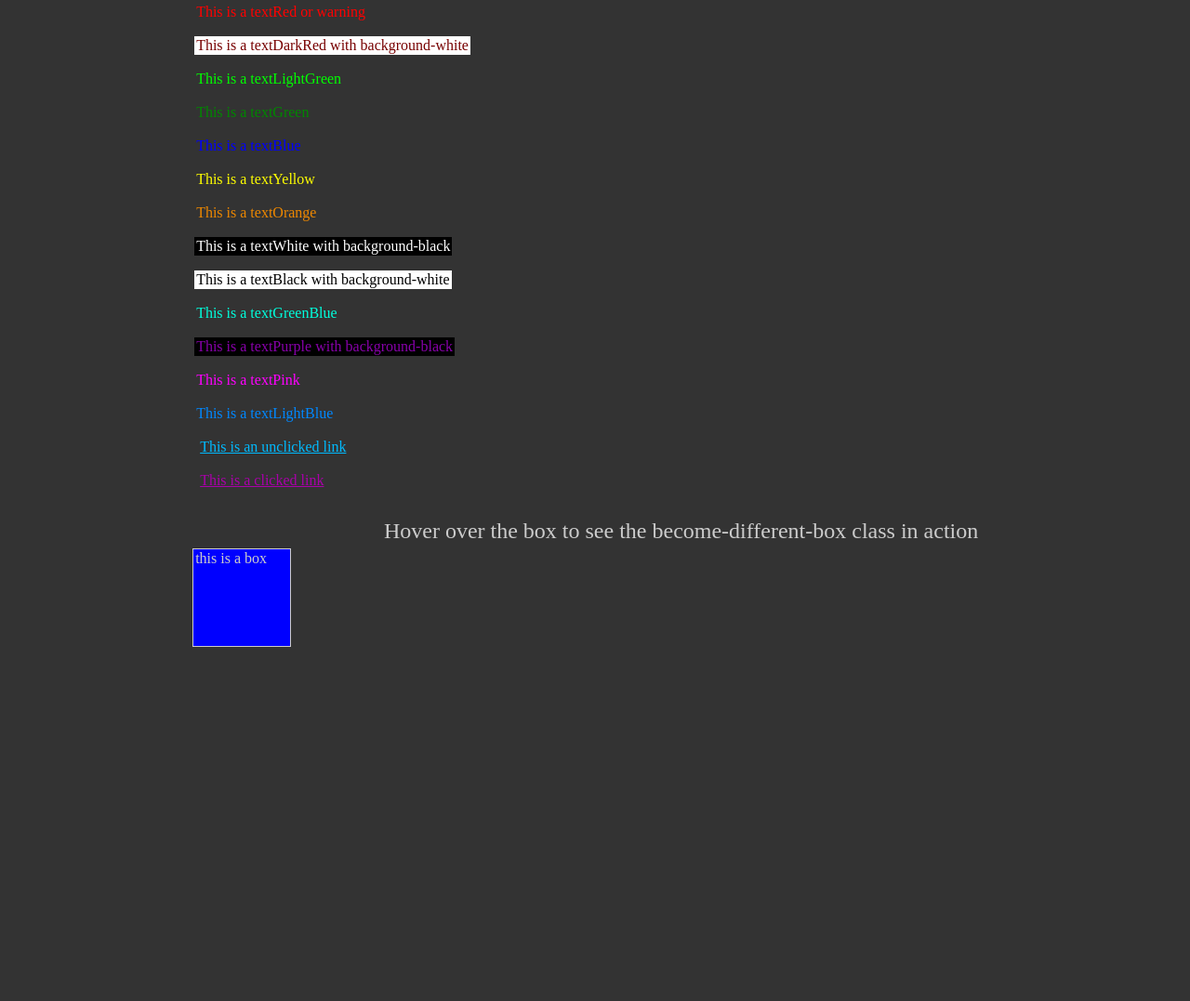
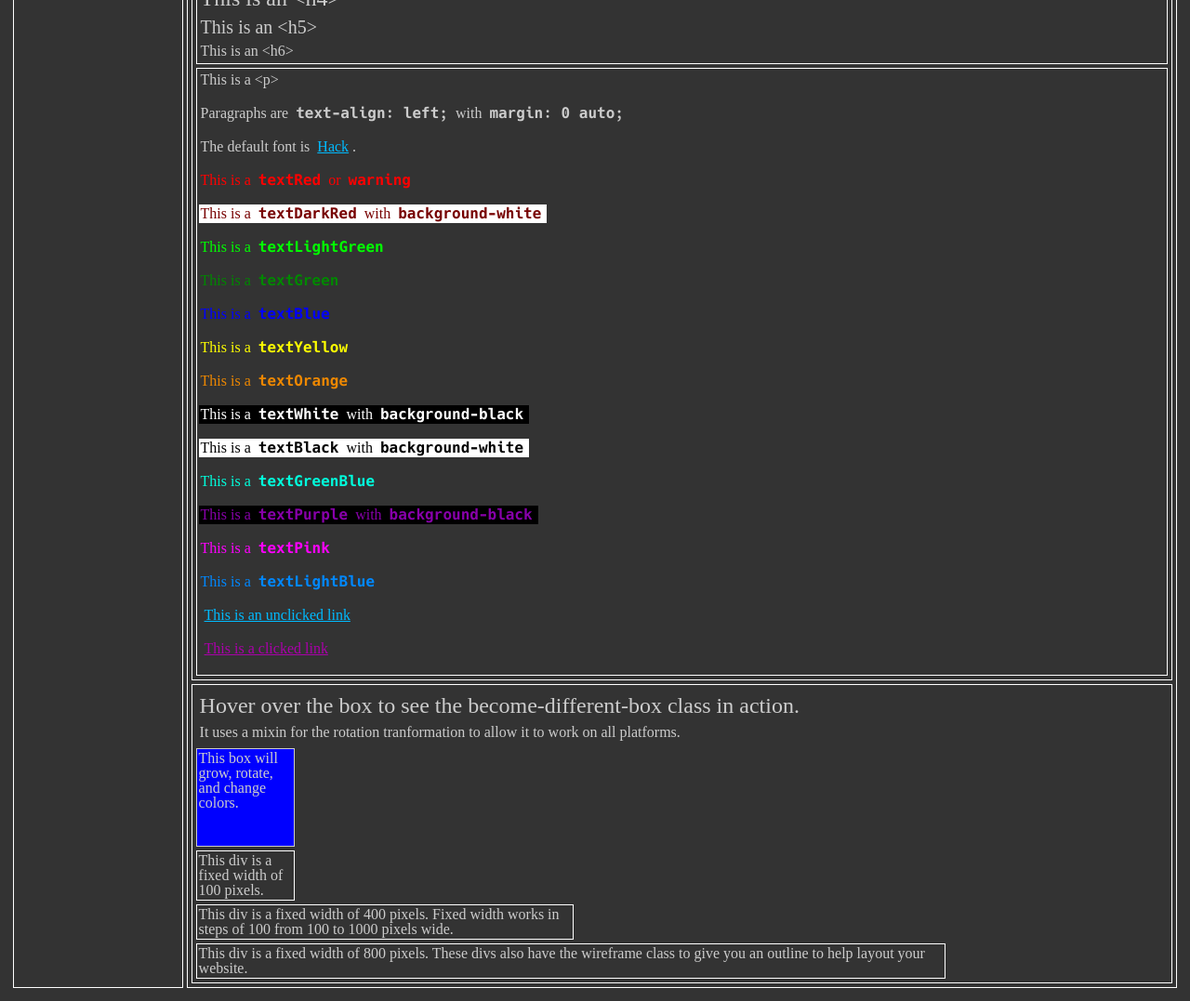
Before and after one commit to GabeHill/betterWeb, a website: page index.html in a window 1280 px wide. Shown: the part 281-1358 px from the top of the page at 93% size. Before the commit the page ends 999 px from the top, so only its background shows below. Drawn offline with Linux system fonts and the light colour scheme; a web font is replaced by a local one.

Commit message:
Added new sections, new styles

```diff
--- a/index.html
+++ b/index.html
@@ -14,11 +14,17 @@
   <div id="root" class="flex-container-row">
 
 
-    <div id="navbar-left" class="flex-container-column">navbar here</div>
+    <div id="navbar-left" class="flex-container-column wireframe">navbar here</div>
 
-    <div id="display-stuff" class="flex-container-column">
-      <div id="text-container" class="flex-container-column">
-        <div id="hTags">
+    <div id="display-stuff" class="flex-container-column wireframe">
+      <div id="text-container" class="flex-container-column wireframe">
+        <div id="hTags" class="wireframe">
+          <p>All headings are <b>font-weight: 500; line-height: 1.2; margin: 0 auto;</b></p>
+          <p>Headings are sized based on screen size. Ex:</p>
+          <br>
+          <p><b>h1, .h1 {<br>
+              font-size: calc(1.375rem + 1.5vw);<br>
+              }</b></p>
           <h1>This is an &lt;h1&gt;</h1>
           <h2>This is an &lt;h2&gt;</h2>
           <h3>This is an &lt;h3&gt;</h3>
@@ -26,44 +32,58 @@
           <h5>This is an &lt;h5&gt;</h5>
           <h6>This is an &lt;h6&gt;</h6>
         </div>
-        <div id="pTags">
+        <div id="pTags" class="wireframe">
           <p>This is a &lt;p&gt;</p>
+          <br>
+          <p>Paragraphs are <b>text-align: left;</b> with <b>margin: 0 auto;</b></p>
+          <br>
+          <p>The default font is <a href="https://sourcefoundry.org/hack/">Hack</a>.</p>
           <br />
-          <p class="textRed">This is a textRed or warning</p>
+          <p class="textRed">This is a <b>textRed</b> or <b>warning</b></p>
           <br />
-          <p class="textDarkRed background-white">This is a textDarkRed with background-white</p>
+          <p class="textDarkRed background-white">This is a <b>textDarkRed</b> with <b>background-white</b></p>
           <br />
-          <p class="textLightGreen">This is a textLightGreen</p>
+          <p class="textLightGreen">This is a <b>textLightGreen</b></p>
           <br />
-          <p class="textGreen">This is a textGreen</p>
+          <p class="textGreen">This is a <b>textGreen</b></p>
           <br />
-          <p class="textBlue">This is a textBlue</p>
+          <p class="textBlue">This is a <b>textBlue</b></p>
           <br />
-          <p class="textYellow">This is a textYellow</p>
+          <p class="textYellow">This is a <b>textYellow</b></p>
           <br />
-          <p class="textOrange">This is a textOrange</p>
+          <p class="textOrange">This is a <b>textOrange</b></p>
           <br />
-          <p class="textWhite background-black">This is a textWhite with background-black</p>
+          <p class="textWhite background-black">This is a <b>textWhite</b> with <b>background-black</b></p>
           <br />
-          <p class="textBlack background-white">This is a textBlack with background-white</p>
+          <p class="textBlack background-white">This is a <b>textBlack</b> with <b>background-white</b></p>
           <br />
-          <p class="textGreenBlue">This is a textGreenBlue</p>
+          <p class="textGreenBlue">This is a <b>textGreenBlue</b></p>
           <br />
-          <p class="textPurple background-black">This is a textPurple with background-black</p>
+          <p class="textPurple background-black">This is a <b>textPurple</b> with <b>background-black</b></p>
           <br />
-          <p class="textPink">This is a textPink</p>
+          <p class="textPink">This is a <b>textPink</b></p>
           <br />
-          <p class="textLightBlue">This is a textLightBlue</p>
+          <p class="textLightBlue">This is a <b>textLightBlue</b></p>
           <br />
           <p><a id="demoLinkUnclicked" href="">This is an unclicked link</a></p>
           <br />
           <p><a href="">This is a clicked link</a></p>
         </div>
       </div>
-      <div id="size-demos" class="flex-container-column">
-        <h4>Hover over the box to see the become-different-box class in action</h4>
-        <div id="transition-box" class="become-different-box">this is a box</div>
+      <div id="size-demos" class="flex-container-column wireframe text-left">
+        <div>
+          <h4>Hover over the box to see the become-different-box class in action.</h4>
+          <h6>It uses a mixin for the rotation tranformation to allow it to work on all platforms.</h6>
+        </div>
+        <div id="transition-box" class="become-different-box">This box will grow, rotate, and change colors.
+        </div>
+        <div class="set-width-100 wireframe">This div is a fixed width of 100 pixels.</div>
+        <div class="set-width-400 wireframe">This div is a fixed width of 400 pixels. Fixed width works in steps of 100
+          from 100 to 1000 pixels wide.</div>
+        <div class="set-width-800 wireframe">This div is a fixed width of 800 pixels. These divs also have the wireframe
+          class to give you an outline to help layout your website.</div>
       </div>
+
     </div>
 
 
--- a/style.scss
+++ b/style.scss
@@ -304,6 +304,10 @@ a:active {
   font-weight: bold;
 }
 
+.text-left {
+  text-align: left;
+}
+
 /* end text color stuff */
 
 /* background colors */
@@ -500,6 +504,27 @@ div {
 
 /* end flex size garbage */
 
+/* mixin thing */
+
+@mixin transform($property) {
+  -webkit-transform: $property;
+  -ms-transform: $property;
+  transform: $property;
+}
+
+.rotate-20 {
+  flex: none;
+  display: block;
+  transition: transform 1s;
+}
+
+.rotate-20:hover {
+  @include transform(rotate(80deg));
+  // transform: rotate(80deg);
+}
+
+/* end mixin */
+
 /* transition thing */
 
 .become-different-box {
@@ -517,10 +542,12 @@ div {
   background-color: #FFCCCC;
   width: 200px;
   height: 200px;
-  transform: rotate(180deg);
+  @include transform(rotate(180deg));
 }
 
 /* end transition */
+
+
 
 
 // TODO set all divs to flex 1 tomake life easy
@@ -547,6 +574,9 @@ div {
   flex: .5;
 }
 
+// #mixin-div:hover {
+//   @include transform(rotate(20deg));
+// }
 // #transition-box {
 //   border-style: solid;
 //   border-width: 1px;
```
Also changed, not shown: style.css.
